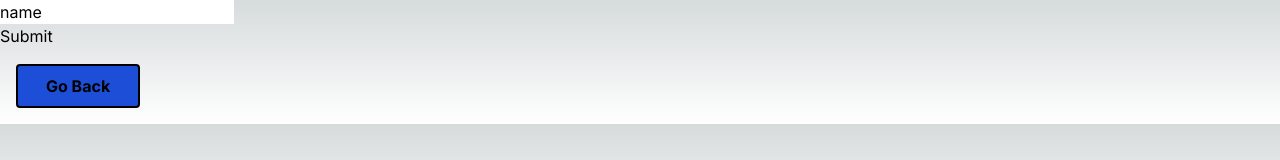
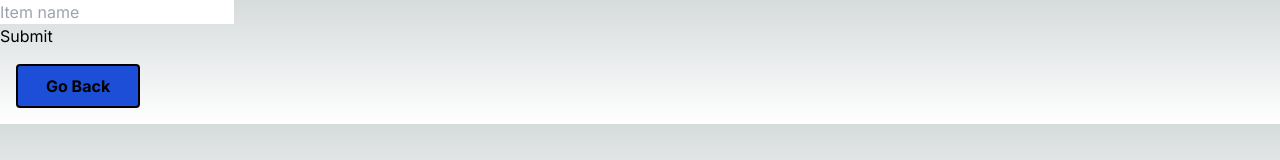
Before and after one commit to Gabrealk/cprg306-assignments, a Next.js app: page /week4 in a window 1280 px wide. Shown: the top 160 px of the page. Built offline with nearby package versions, Linux system fonts and the light colour scheme.

Commit message:
Updates with inputs for the name function

```diff
--- a/app/week4/new-item.js
+++ b/app/week4/new-item.js
@@ -39,7 +39,10 @@ export default function Newevent(){
         <main>
 
 
-            <input type="text" value="name" placeholder="Item name" />
+            <input type="text"
+            value={name} placeholder="Item name"
+            onChange={(change) => setName(change.target.value)}
+            />
 
 
             <form onSubmit="submitFunction(event)">
```
